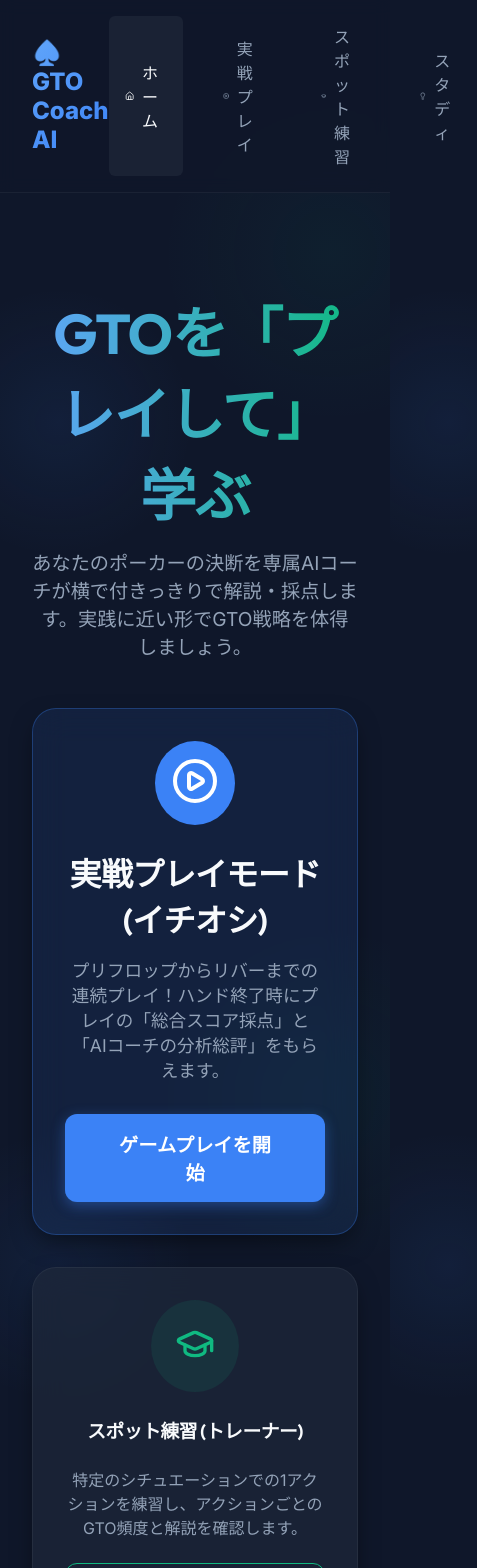
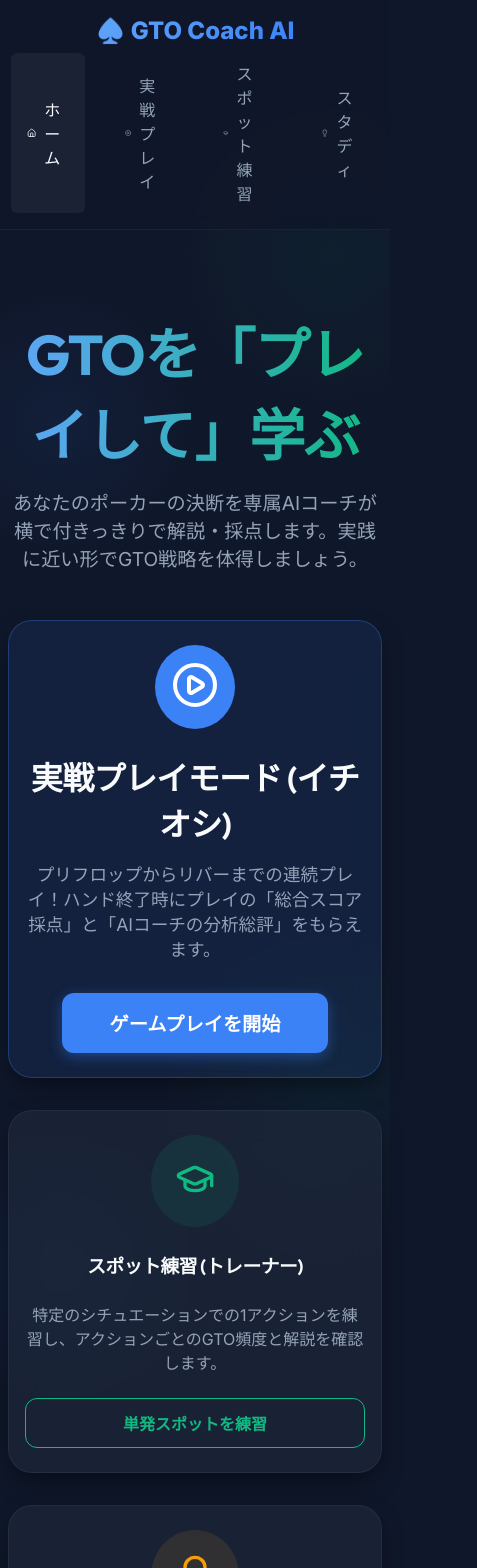
Before and after one commit to shota2424/poker-coach, a React (Vite) app: page / in a window 390 px wide. Shown: the top 1568 px of the page, 477 px wide, since content can reach past the window. Built offline with nearby package versions, Linux system fonts and the light colour scheme.

Commit message:
Improve mobile UI and adapt AI evaluation to EV Loss

```diff
--- a/src/api/llm.js
+++ b/src/api/llm.js
@@ -1,11 +1,11 @@
 // フロントエンド側からはAPIキーを持たず、専用のバックエンド（Vercel Serverless Function）へリクエストを飛ばします。
 
-export async function getAIExplanation(situation, showdownResult, history, score) {
+export async function getAIExplanation(situation, showdownResult, history, evLoss) {
   try {
     const response = await fetch('/api/explanation', {
       method: 'POST',
       headers: { 'Content-Type': 'application/json' },
-      body: JSON.stringify({ situation, showdownResult, history, score })
+      body: JSON.stringify({ situation, showdownResult, history, evLoss })
     });
     if (!response.ok) throw new Error('API Request failed');
     const data = await response.json();
--- a/src/index.css
+++ b/src/index.css
@@ -206,3 +206,21 @@ a {
   color: #fbbf24;
   text-shadow: 0 0 20px rgba(251, 191, 36, 0.4);
 }
+
+/* Responsive UI */
+@media (max-width: 768px) {
+  .header {
+    padding: 1rem;
+    flex-direction: column;
+    gap: 0.5rem;
+  }
+  .main-content {
+    padding: 1rem 0.5rem;
+  }
+  .glass-panel {
+    padding: 1.5rem 1rem;
+  }
+  h2 {
+    font-size: 1.4rem;
+  }
+}
--- a/src/pages/Play.jsx
+++ b/src/pages/Play.jsx
@@ -96,7 +96,7 @@ const Play = () => {
 
   const handleRequestAI = async () => {
     setIsThinking(true);
-    const explanation = await getAIExplanation(currentStage, showdownResult, engine.history, engine.score);
+    const explanation = await getAIExplanation(currentStage, showdownResult, engine.history, engine.totalEvLoss);
     setAiExplanation(explanation);
     setIsThinking(false);
   };
@@ -257,7 +257,7 @@ const Play = () => {
                key={action}
                onClick={() => handleAction(action)}
                className="btn btn-outline"
-               style={{ height: '70px', fontSize: '1.2rem', borderColor: 'rgba(255,255,255,0.2)', minWidth: '160px', flexDirection: 'column', gap: '0.2rem', position: 'relative' }}
+               style={{ height: '70px', fontSize: '1.2rem', borderColor: 'rgba(255,255,255,0.2)', flex: '1 1 40%', minWidth: '120px', flexDirection: 'column', gap: '0.2rem', position: 'relative' }}
                disabled={isThinking}
              >
                {displayLabel.split(' (').map((part, idx) => (
```
Also changed, not shown: api/index.js (+7 -7 lines).
